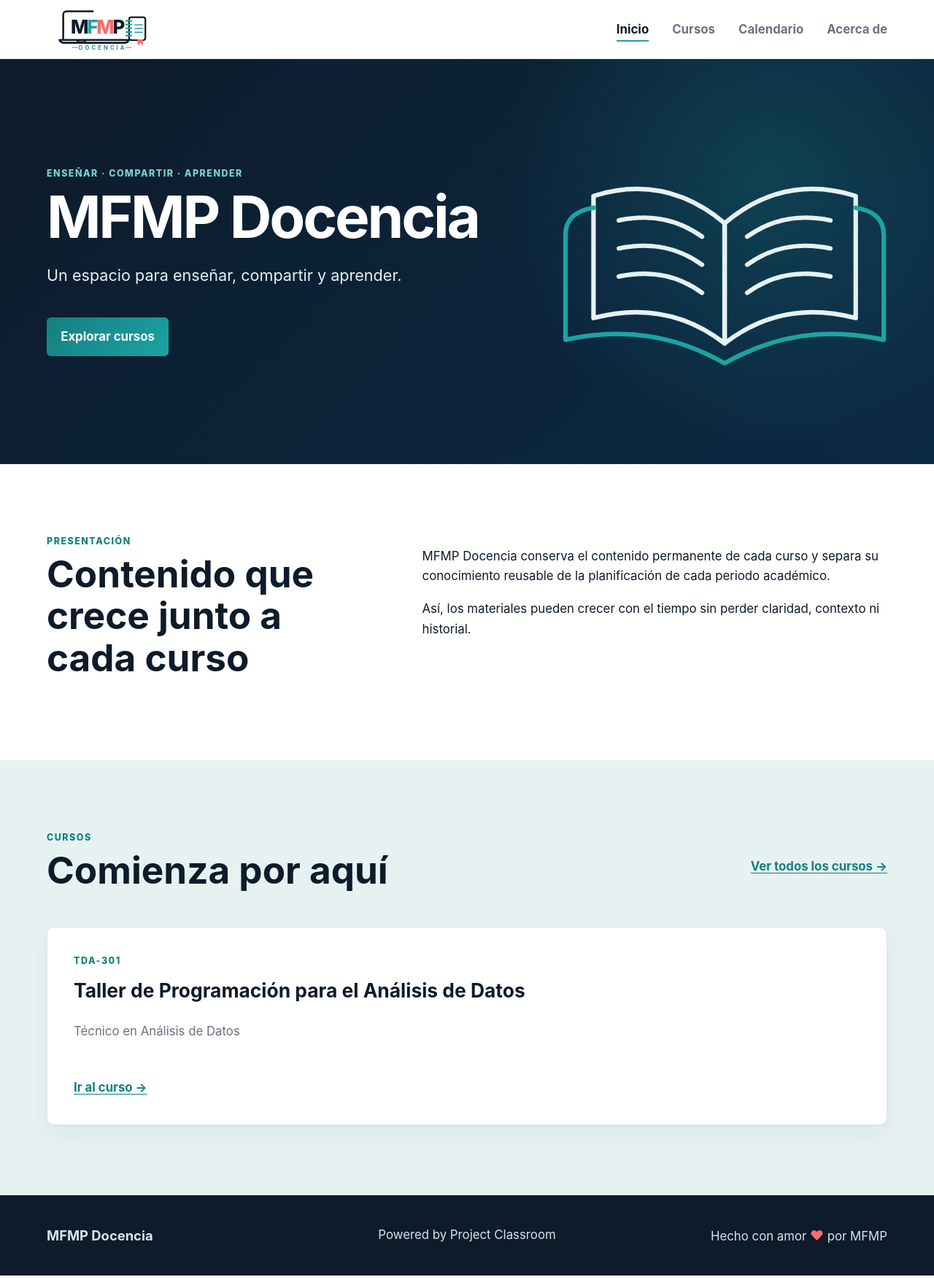
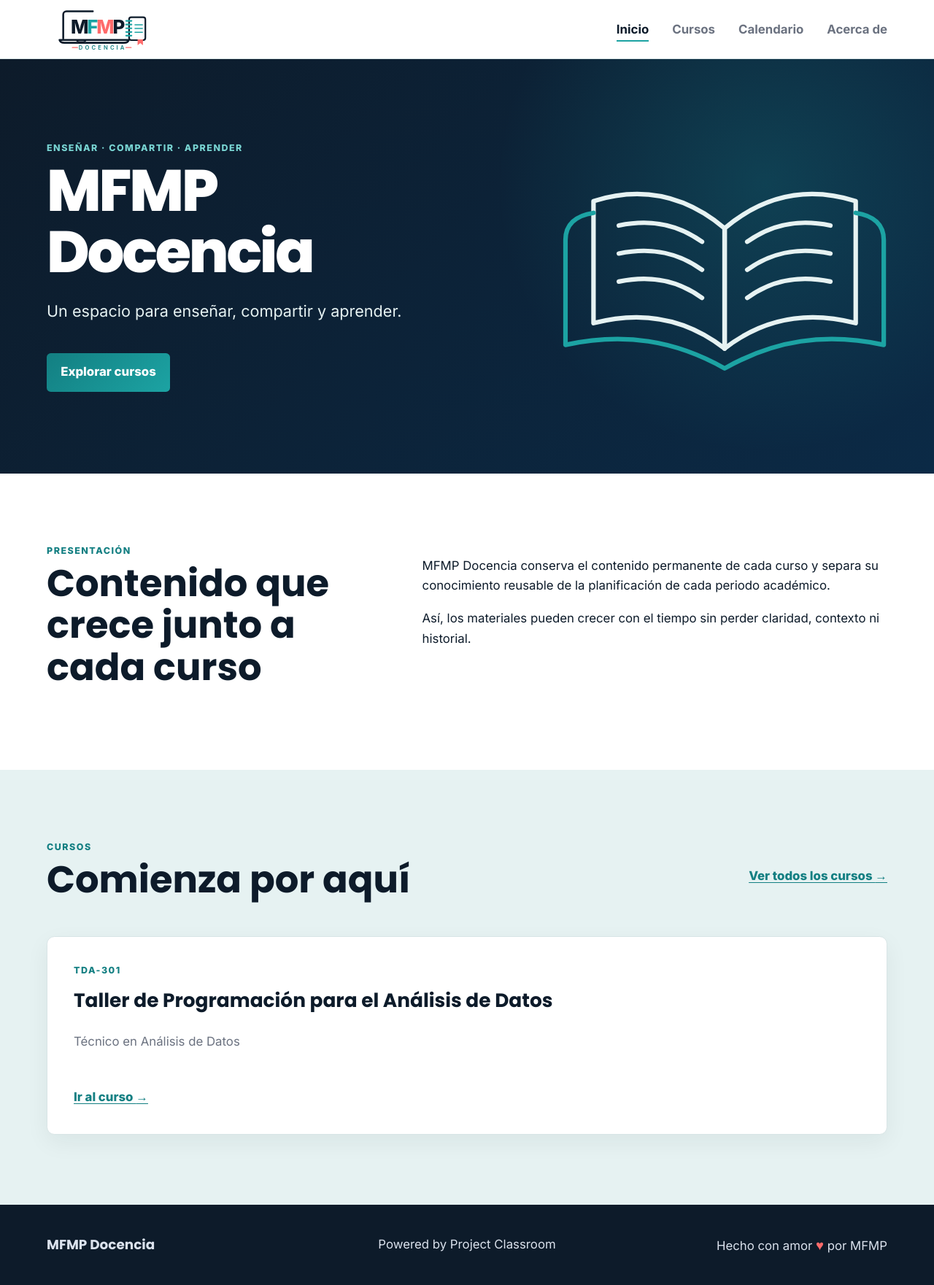
Before and after one commit to mfmp-docencia/mfmp-docencia.github.io, a Jekyll site: the page built from index.md, in a window 1280 px wide. Shown: the whole page at 73% size. Built offline with Jekyll 4.4.1, drawn with Linux system fonts in a browser that asks for light colours.

Commit message:
fix: improve mobile header and font loading

```diff
--- a/_layouts/default.html
+++ b/_layouts/default.html
@@ -5,6 +5,9 @@
   <meta name="viewport" content="width=device-width, initial-scale=1.0">
   <meta name="description" content="{{ page.description | default: site.description | escape }}">
   <title>{% if page.title %}{{ page.title }} | {% endif %}{{ site.title }}</title>
+  <link rel="preconnect" href="https://fonts.googleapis.com">
+  <link rel="preconnect" href="https://fonts.gstatic.com" crossorigin>
+  <link href="https://fonts.googleapis.com/css2?family=Inter:wght@400;600;700;800&amp;family=Poppins:wght@600;700;800&amp;display=swap" rel="stylesheet">
   <link rel="stylesheet" href="{{ '/assets/css/main.css' | relative_url }}">
 </head>
 <body>
--- a/assets/css/main.css
+++ b/assets/css/main.css
@@ -370,6 +370,8 @@ h2 {
   }
 
   .header-inner { padding-block: 1rem; }
+  .site-brand,
+  .site-brand img { width: 100%; }
   .site-nav { width: 100%; justify-content: space-between; }
   .intro-grid { grid-template-columns: 1fr; gap: 1rem; }
   .hero-grid { grid-template-columns: 1fr; }
```
